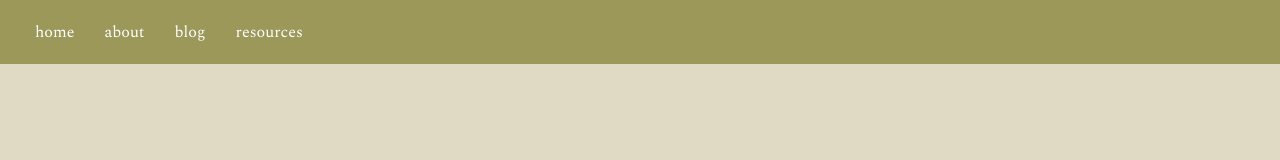
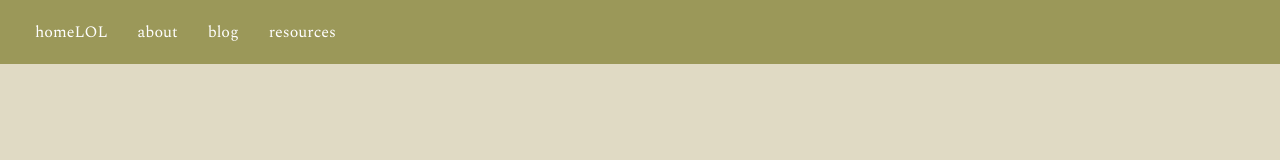
Before and after one commit to diyadhiman17/interactiondesign.github.io, a plain HTML site: page index.html in a window 1280 px wide. Shown: the top 160 px of the page. Drawn offline with nearby package versions, Linux system fonts and the light colour scheme; a web font is replaced by a local one.

Commit message:
Update index.html

```diff
--- a/index.html
+++ b/index.html
@@ -18,7 +18,7 @@
     <header>
         <nav>
             <ul>
-                <li><a href="index.html">home</a></li>
+                <li><a href="index.html">homeLOL</a></li>
                 <li><a href="#">about</a></li>
                 <li><a href="page1.html">blog</a></li>
                 <li><a href="page2.html">resources</a></li>
```
